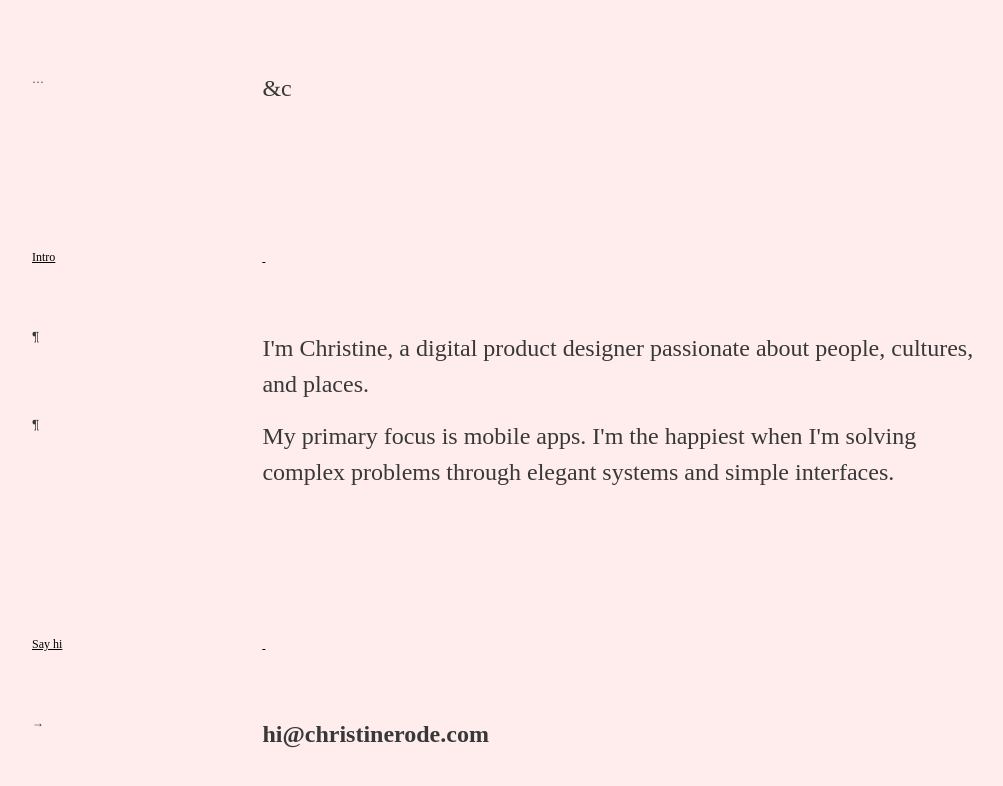
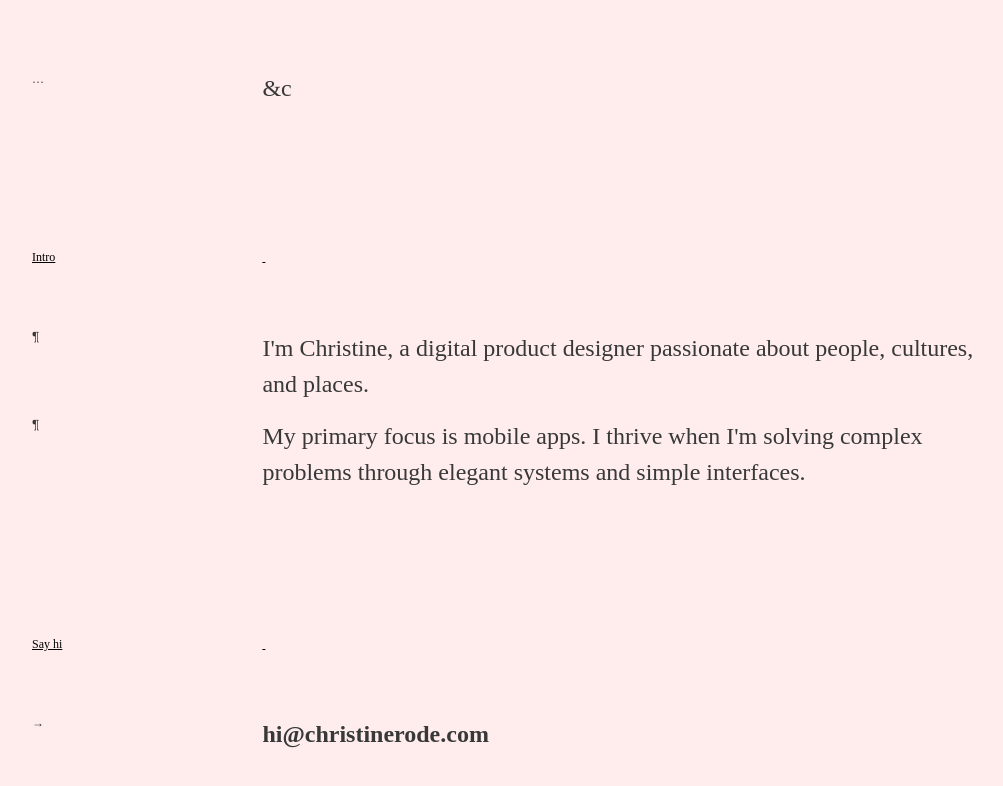
Before and after one commit to christinerode/rode-co, a React (Create React App) app: page / in a window 1280 px wide. Shown: the part 730-1516 px from the top of the page, without its empty margins (32-1035 px from the left). Built offline with nearby package versions, Linux system fonts and the light colour scheme.

Commit message:
first bio update of the day

```diff
--- a/src/App.js
+++ b/src/App.js
@@ -99,7 +99,7 @@ class About extends Component {
           <Title>Intro</Title>
 
           <Paragraph no="¶">I'm Christine, a digital product designer passion&shy;ate about people, cultures, and&nbsp;places. </Paragraph>
-          <Paragraph no="¶">My primary focus is mobile apps. I'm the happiest when I'm solving complex problems through elegant systems and simple interfaces.</Paragraph>
+          <Paragraph no="¶">My primary focus is mobile apps. I thrive when I'm solving complex problems through elegant systems and simple interfaces.</Paragraph>
 
 
           <div className="cf pa5"></div>
```
